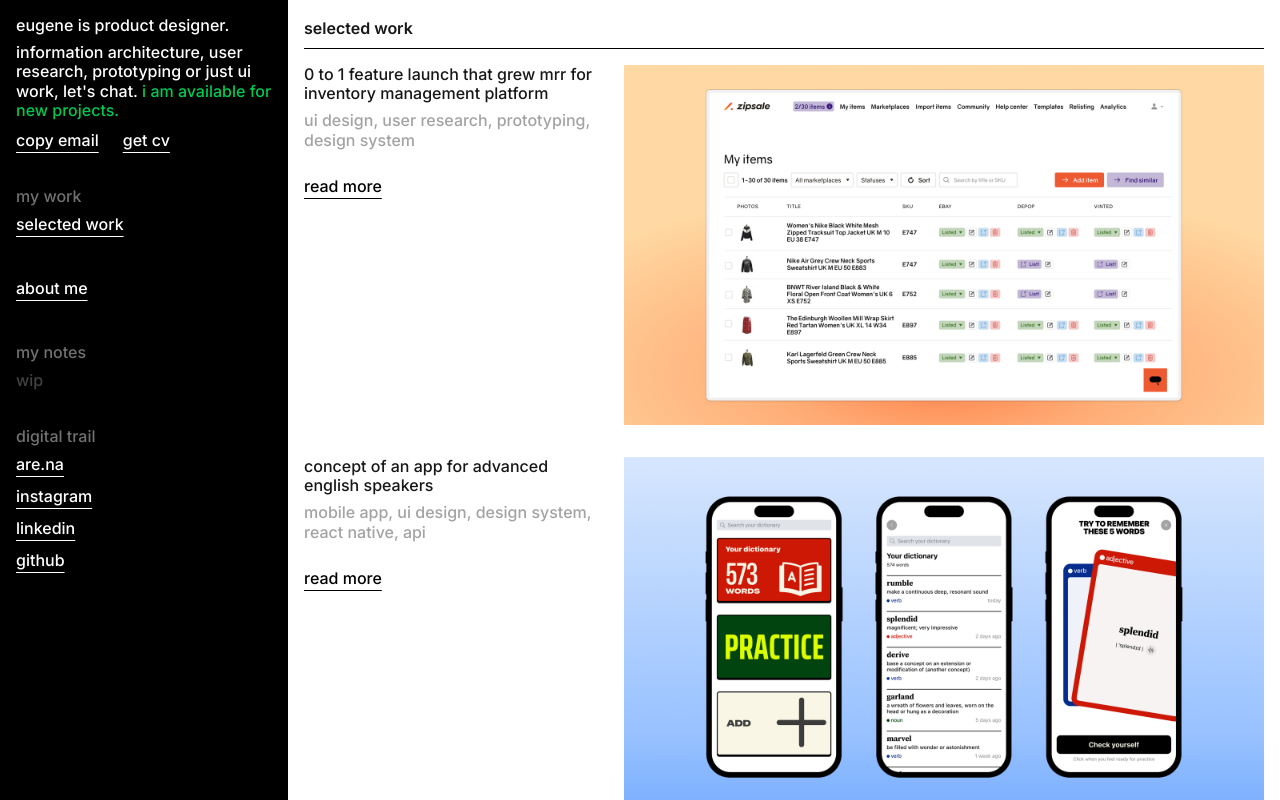
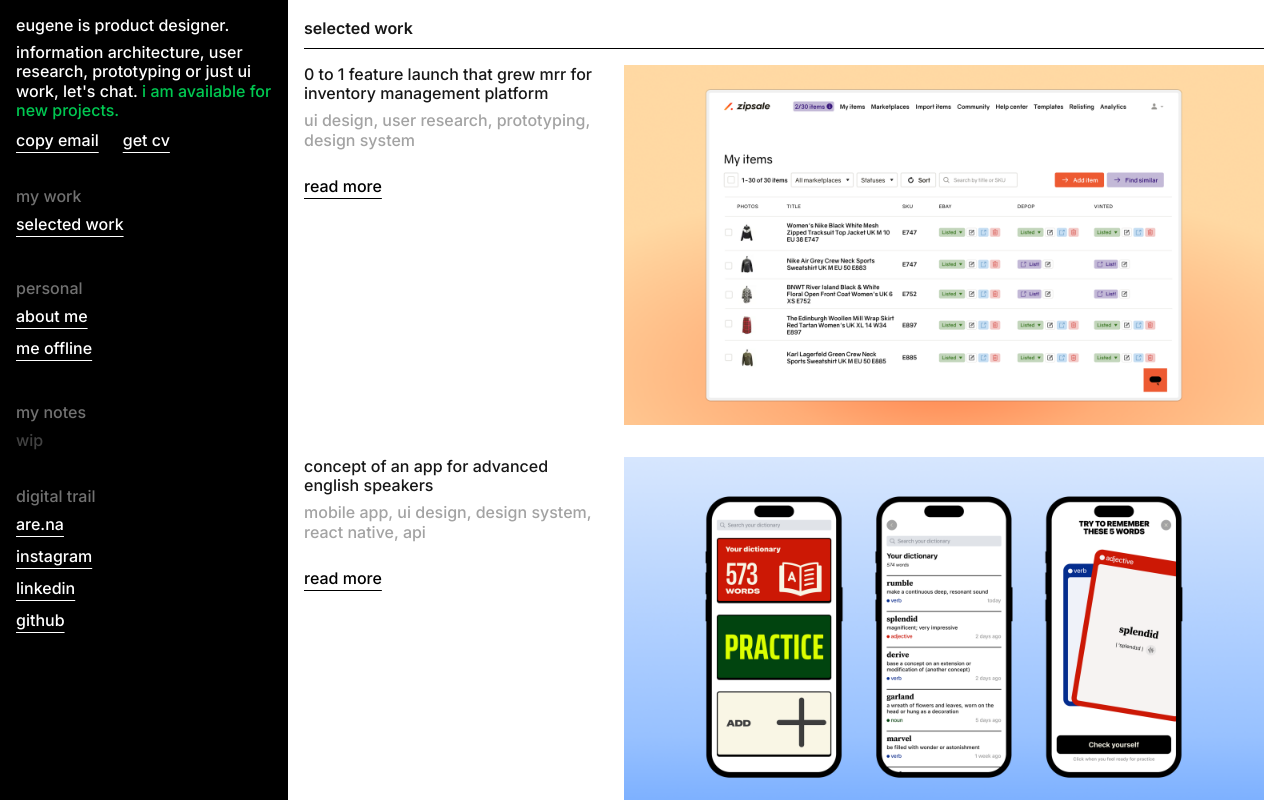
Before and after one commit to eugenebelokurov/portfolio-v4, a Next.js app: page / in a window 1280 px wide. Shown: the top 800 px of the page. Built offline with nearby package versions, Linux system fonts and the light colour scheme.

Commit message:
fix page navigation hrefs

```diff
--- a/src/app/page.tsx
+++ b/src/app/page.tsx
@@ -12,7 +12,7 @@ export default function Home() {
       <div className="block sm:hidden">
         <div className="flex flex-col gap-2">
           <MobileSidebar />
-          <section id="selected-work">
+          <section id="selected-work-mob">
             <p className="font-semibold mx-4 pt-4 pb-2 border-b-[1.5px] border-black">selected work</p>
             {
               projects.map((project, i) => (
@@ -24,7 +24,7 @@ export default function Home() {
             }
           </section>
         </div>
-        <section id="about-me" className="mt-16 mb-16 mx-4">
+        <section id="about-me-mob" className="mt-16 mb-16 mx-4">
             <p className="font-semibold pt-4 pb-2 mb-2 border-b-[1.5px] border-black">about me</p>
             <div className="max-w-2xl">
               <p  className="mb-8 lowercase">
--- a/src/components/sidebar.tsx
+++ b/src/components/sidebar.tsx
@@ -58,11 +58,11 @@ export default function Sidebar() {
                 </ul>
             </div>
             <div className="flex flex-col gap-1">
-                {/* <p className="text-[#717171]">personal</p> */}
+                <p className="text-[#717171]">personal</p>
                 <ul>
                     <li><LocalLink href="#about-me" className="text-white">about me</LocalLink></li>
-                    {/* <li className="text-[#424242] underline-offset-6 mb-2">my services</li>
-                    <li className="text-[#424242] underline-offset-6 mb-2">me offline</li> */}
+                    {/* <li className="text-[#424242] underline-offset-6 mb-2">my services</li> */}
+                    <li><LocalLink href="#me-offline" className="text-white">me offline</LocalLink></li>
                 </ul>
             </div>
             <div className="flex flex-col gap-1">
```
